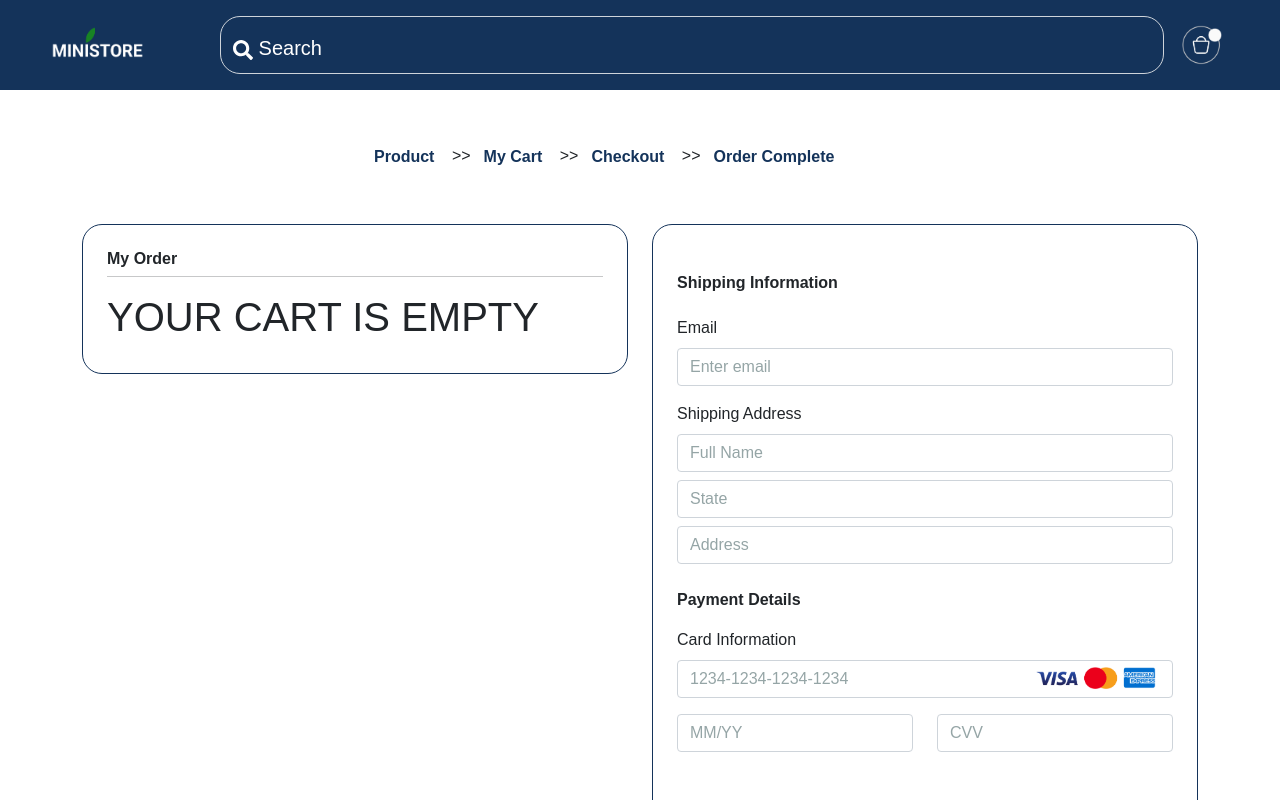
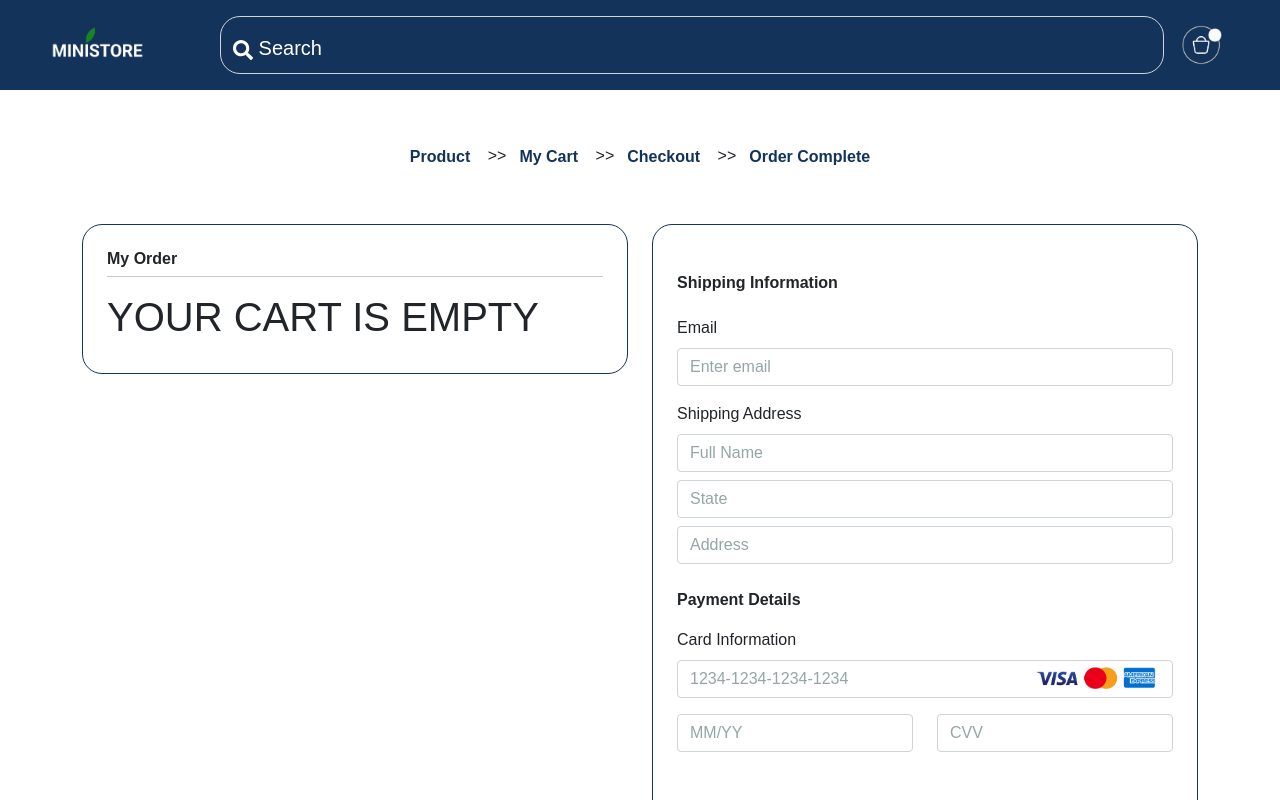
Before and after one commit to Noble-247/timbu-cloud-shop-HNG11-Task-2, a React (Vite) app: page /checkout in a window 1280 px wide. Shown: the top 800 px of the page. Built offline with nearby package versions, Linux system fonts and the light colour scheme.

Commit message:
fixed the links in the checkout page - (align center)

```diff
--- a/src/pages/checkout/Checkout.jsx
+++ b/src/pages/checkout/Checkout.jsx
@@ -11,7 +11,7 @@ function Checkout({ handleShow }) {
 
   return (
     <Container>
-      <div className="mt-5 w-50 mx-auto">
+      <div className="mt-5 w-100 text-center">
         <Link
           to="/"
           className="btn text-primary fw-bold"
```
